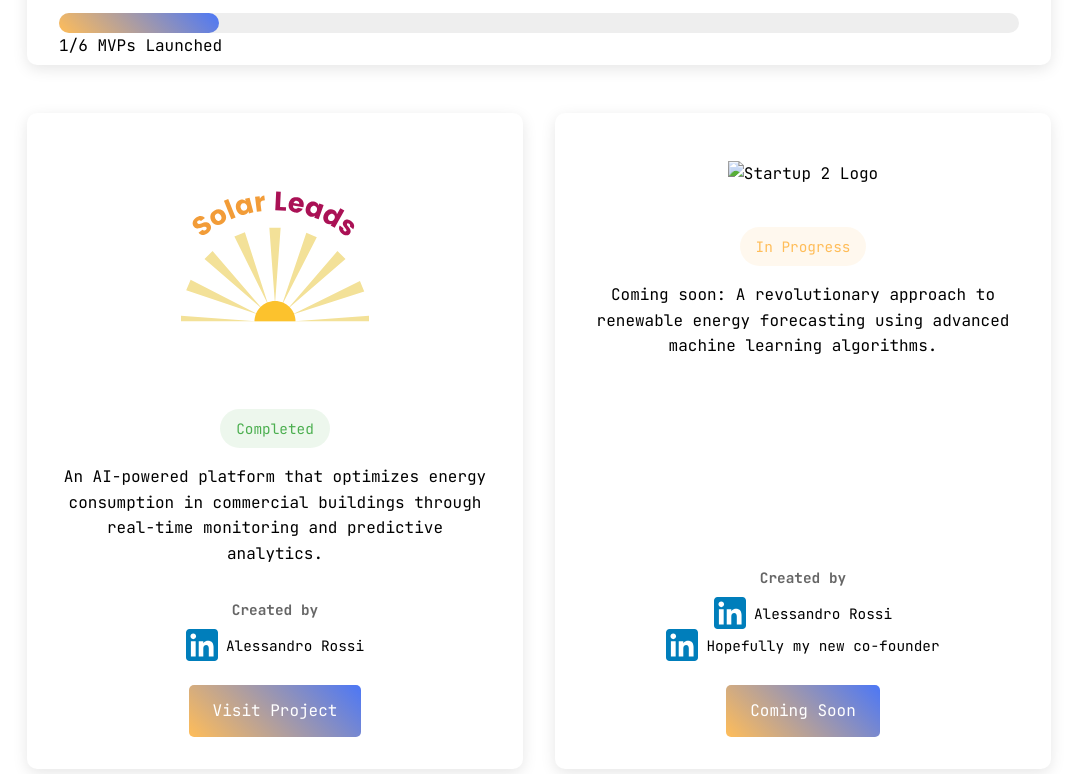
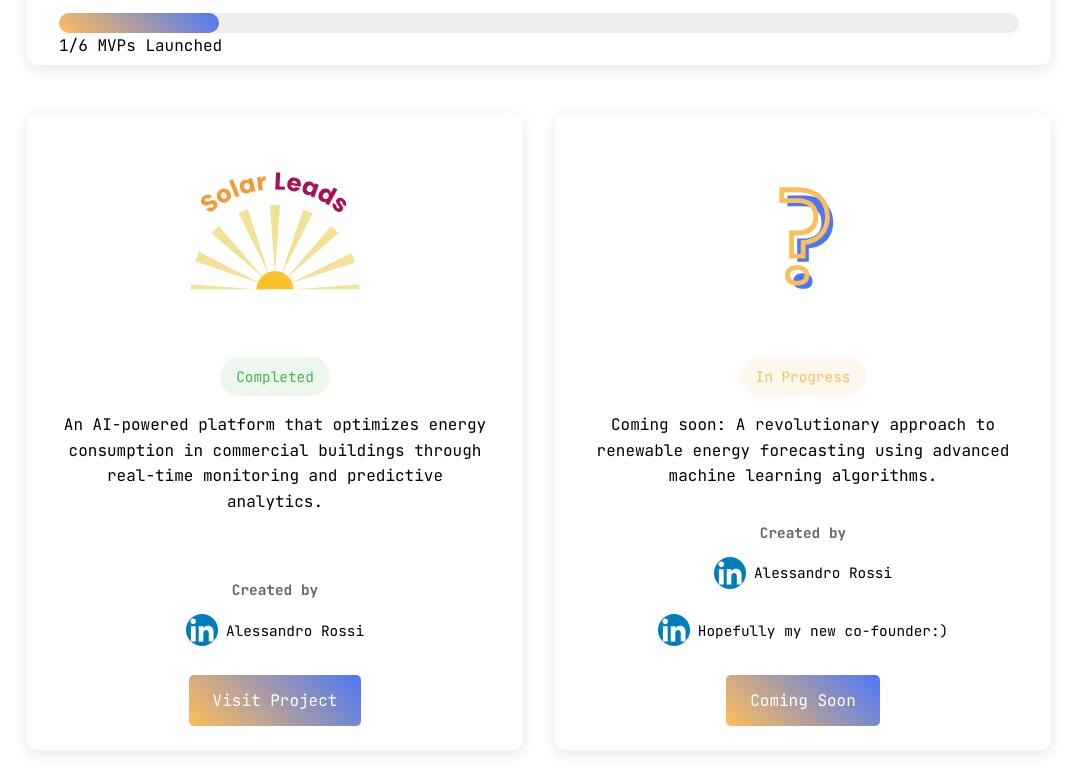
Before and after one commit to alessandroredrouge/6_Cleantech_AI_Startups_in_6_Months, a plain HTML site: page static-site/index.html in a window 1280 px wide. Shown: the part 1686-2460 px from the top of the page, without its empty margins (101-1178 px from the left). Drawn offline with Linux system fonts and the light colour scheme.

Commit message:
Added logos, small improvements to the startup MVPs

```diff
--- a/static-site/css/style.css
+++ b/static-site/css/style.css
@@ -264,27 +264,27 @@ footer {
 
 .startup-item {
     background: white;
-    padding: 2rem;
+    padding: 1.5rem 2rem;
     border-radius: 10px;
     box-shadow: 0 4px 15px rgba(0,0,0,0.1);
     display: flex;
     flex-direction: column;
     align-items: center;
     text-align: center;
-    min-height: 500px; /* Ensures consistent card height */
+    min-height: 500px;
 }
 
 .startup-logo {
-    width: 80%; /* Takes up most of the card width */
-    margin: 0 auto 1.5rem;
-    padding: 1rem;
+    width: 80%;
+    margin: 0 auto 1rem;
+    padding: 0.5rem;
 }
 
 .startup-logo img {
     width: 100%;
     height: auto;
     object-fit: contain;
-    max-height: 200px; /* Prevents logo from becoming too tall */
+    max-height: 180px;
 }
 
 .startup-status {
@@ -358,18 +358,33 @@ footer {
 .author {
     display: flex;
     align-items: center;
-    gap: 0.5rem;
 }
 
-.author img {
+.author-link {
+    display: flex;
+    align-items: center;
+    gap: 0.5rem;
+    text-decoration: none;
+    color: var(--neutral-black);
+    padding: 0.3rem 0.6rem;
+    border-radius: 20px;
+    transition: all 0.3s ease;
+}
+
+.author-link:hover {
+    background-color: rgba(76, 119, 246, 0.1);
+    transform: translateY(-2px);
+}
+
+.author-link img {
     width: 32px;
     height: 32px;
+    border-radius: 50%;
     object-fit: cover;
 }
 
-.author span {
+.author-link span {
     font-size: 0.9rem;
-    color: var(--neutral-black);
 }
 
 /* Responsive adjustments */
--- a/static-site/index.html
+++ b/static-site/index.html
@@ -85,17 +85,19 @@
                     <h4>Created by</h4>
                     <div class="authors-list">
                         <div class="author">
-                            <img src="images/LinkedIn_icon.svg" alt="Author 1">
-                            <span>Alessandro Rossi</span>
+                            <a href="https://www.linkedin.com/in/alessandro-rossi1/" target="_blank" class="author-link">
+                                <img src="images/LinkedIn_icon.svg" alt="LinkedIn">
+                                <span>Alessandro Rossi</span>
+                            </a>
                         </div>
                     </div>
                 </div>
-                <a href="#" class="startup-button">Visit Project</a>
+                <a href="https://www.solar-leads.co/" target="_blank" class="startup-button">Visit Project</a>
             </div>
 
             <div class="startup-item">
                 <div class="startup-logo">
-                    <img src="images/startup2-logo.svg" alt="Startup 2 Logo">
+                    <img src="images/Misterious Startup.svg" alt="Startup 2 Logo">
                 </div>
                 <div class="startup-status in-progress">
                     <span>In Progress</span>
@@ -107,15 +109,15 @@
                     <h4>Created by</h4>
                     <div class="authors-list">
                         <div class="author">
-                            <img src="images/LinkedIn_icon.svg" alt="Author 1">
-                            <span>Alessandro Rossi</span>
+                            <a href="https://www.linkedin.com/in/alessandro-rossi1/" target="_blank" class="author-link">
+                                <img src="images/LinkedIn_icon.svg" alt="LinkedIn">
+                                <span>Alessandro Rossi</span>
+                            </a>
                         </div>
-                    </div>
-                    <div class="authors-list">
-                        <div class="author">
-                            <img src="images/LinkedIn_icon.svg" alt="Author 2">
-                            <span>Hopefully my new co-founder</span>
-                        </div>
+                        <a href="https://www.linkedin.com" target="_blank" class="author-link">
+                            <img src="images/LinkedIn_icon.svg" alt="LinkedIn">
+                            <span>Hopefully my new co-founder:)</span>
+                        </a>
                     </div>
                 </div>
                 <a href="#" class="startup-button">Coming Soon</a>
```
Also changed, not shown: static-site/images/Misterious Startup.svg (added).
